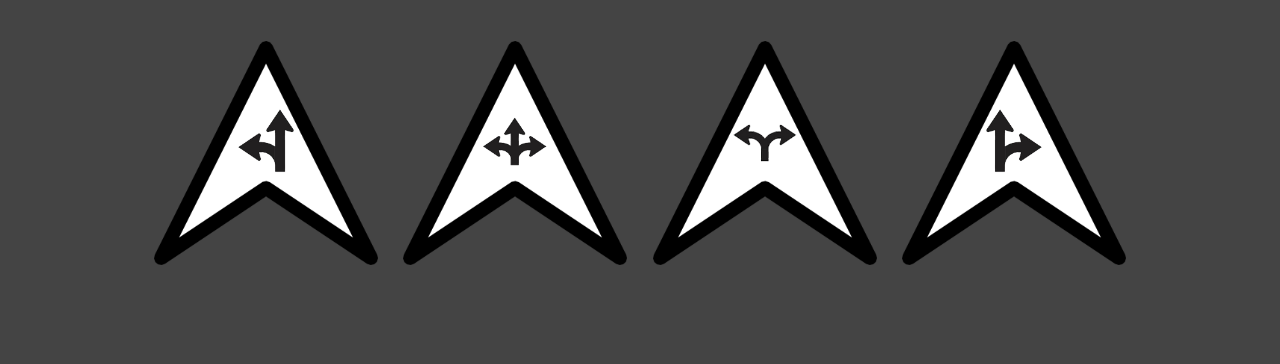
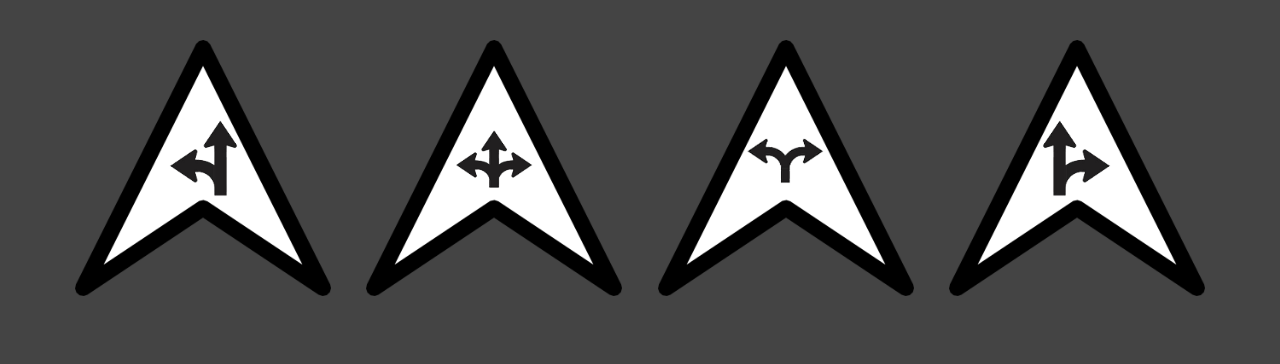
Before and after one commit to StevenKitzes/randoroute, a plain HTML site: page index.html in a window 1280 px wide. Shown: the part 61-425 px from the top of the page. Drawn offline with Linux system fonts and the light colour scheme.

Commit message:
adjusted styling to fix inconsistent sizing across devices

```diff
--- a/randoroute.css
+++ b/randoroute.css
@@ -2,28 +2,29 @@ body {
 	background-color: #444;
 	color: #CCC;
 	font-family: Courier New, Courier, monospace;
+	margin: 0;
 	text-align: center;
 	transition: background-color 2s;
 }
 
 .picker {
 	display: inline-block;
-	height: 30vh;
+	height: 22vw;
 	margin: 0;
-	width: 30vh;
+	width: 22vw;
 }
 #left-straight, #left-straight-right, #left-right, #straight-right {
-	height: 28vh;
+	height: 20vw;
 	margin: 15% auto;
-	height: 28vh;
+	height: 20vw;
 }
 
 .overlay {
-	bottom: 24vh;
-	height: 8vh;
+	bottom: 17vw;
+	height: 6vw;
 	pointer-events: none;
 	position: relative;
-	width: 8vh;
+	width: 6vw;
 }
 
 .timer {
```
